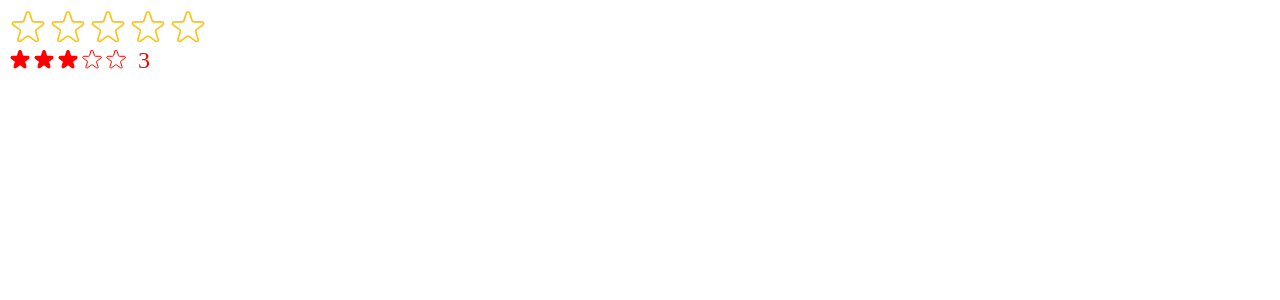
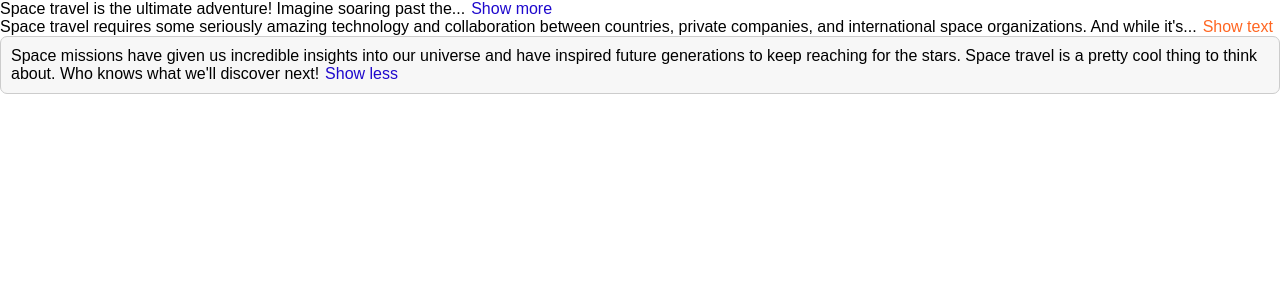
Before and after one commit to Mayor-Isaac/Pop-popcorn, a React (Create React App) app: page / in a window 1280 px wide. Shown: the top 300 px of the page. Built offline with nearby package versions, Linux system fonts and the light colour scheme.

Commit message:
Text Expander Challenge

```diff
--- /dev/null
+++ b/src/TextExpander.js
@@ -0,0 +1,70 @@
+import { useState } from "react";
+import "./extend.css";
+
+export default function TextExpanderApp() {
+  return (
+    <div>
+      <TextExpander>
+        Space travel is the ultimate adventure! Imagine soaring past the stars
+        and exploring new worlds. It's the stuff of dreams and science fiction,
+        but believe it or not, space travel is a real thing. Humans and robots
+        are constantly venturing out into the cosmos to uncover its secrets and
+        push the boundaries of what's possible.
+      </TextExpander>
+
+      <TextExpander
+        collapsedNumWords={20}
+        expandButtonText="Show text"
+        collapseButtonText="Collapse text"
+        buttonColor="#ff6622"
+      >
+        Space travel requires some seriously amazing technology and
+        collaboration between countries, private companies, and international
+        space organizations. And while it's not always easy (or cheap), the
+        results are out of this world. Think about the first time humans stepped
+        foot on the moon or when rovers were sent to roam around on Mars.
+      </TextExpander>
+
+      <TextExpander expanded={true} className="box">
+        Space missions have given us incredible insights into our universe and
+        have inspired future generations to keep reaching for the stars. Space
+        travel is a pretty cool thing to think about. Who knows what we'll
+        discover next!
+      </TextExpander>
+    </div>
+  );
+}
+
+function TextExpander({
+  collapsedNumWords = 10,
+  expandButtonText = "Show more",
+  collapseButtonText = "Show less",
+  buttonColor = "#1f09cd",
+  expanded = false,
+  className,
+  children,
+}) {
+  const [isExpanded, setIsExpanded] = useState(expanded);
+
+  const displayText = isExpanded
+    ? children
+    : children.split(" ").slice(0, collapsedNumWords).join(" ") + "...";
+
+  const buttonStyle = {
+    background: "none",
+    border: "none",
+    font: "inherit",
+    cursor: "pointer",
+    marginLeft: "6px",
+    color: buttonColor,
+  };
+
+  return (
+    <div className={className}>
+      <span>{displayText}</span>
+      <button onClick={() => setIsExpanded((exp) => !exp)} style={buttonStyle}>
+        {isExpanded ? collapseButtonText : expandButtonText}
+      </button>
+    </div>
+  );
+}
--- /dev/null
+++ b/src/extend.css
@@ -0,0 +1,15 @@
+* {
+  padding: 0;
+  margin: 0;
+}
+
+body {
+  font-family: sans-serif;
+}
+
+.box {
+  padding: 10px;
+  border: 1px solid #ccc;
+  border-radius: 7px;
+  background-color: #f7f7f7;
+}
--- a/src/index.js
+++ b/src/index.js
@@ -1,16 +1,18 @@
 import React from "react";
 import ReactDOM from "react-dom/client";
 import StarRating from "./StarRating";
+import TextExpanderApp from "./TextExpander";
 // import App from "./App";
 
 const root = ReactDOM.createRoot(document.getElementById("root"));
 root.render(
   <React.StrictMode>
     {/* <App /> */}
-    <StarRating
+    {/* <StarRating
       maxRating={5}
       messages={["Terrible", "Bad", "Okay", "Good", "Amazing"]}
     />
-    <StarRating size={24} color="red" className="test" defaultRating={3} />
+    <StarRating size={24} color="red" className="test" defaultRating={3} /> */}
+    <TextExpanderApp />
   </React.StrictMode>
 );
```
